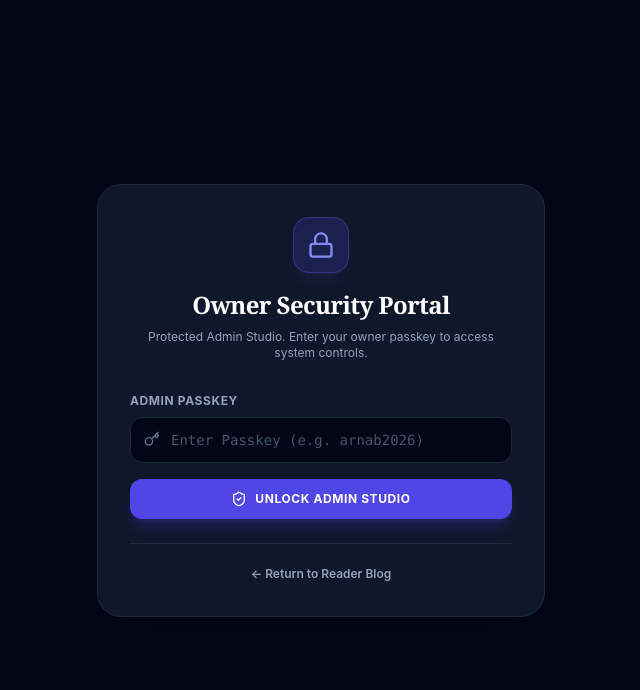
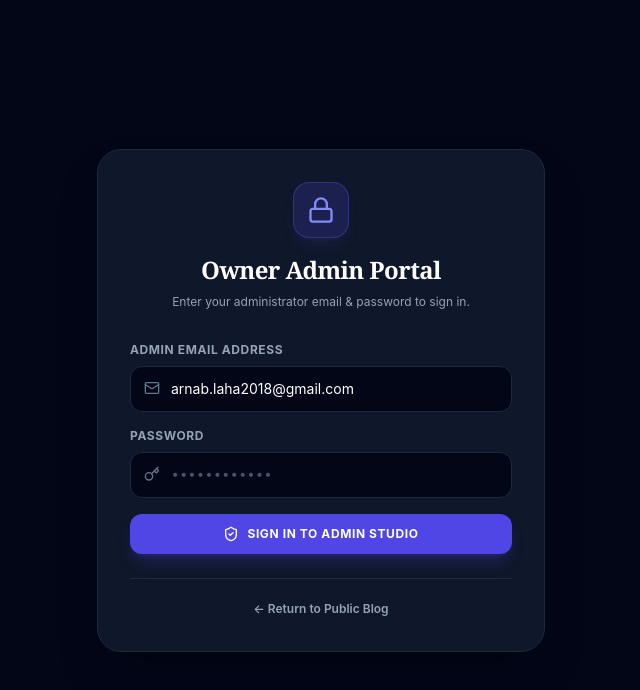
Before and after one commit to indiantrader803-bot/auto-ai-blog, a Next.js app: page /admin/generator in a window 1280 px wide. Shown: the top 690 px of the page, without its empty margins (319-959 px from the left). Built offline with nearby package versions, Linux system fonts and the light colour scheme; no server answers.

Commit message:
Update Admin login portal credentials for arnab.laha2018@gmail.com

```diff
--- a/src/components/admin/AdminAuthGuard.tsx
+++ b/src/components/admin/AdminAuthGuard.tsx
@@ -1,18 +1,12 @@
 "use client";
 
 import { useState, useEffect } from "react";
-import { Lock, Key, ShieldCheck, Sparkles } from "lucide-react";
-
-const VALID_KEYS = [
-  "arnab2026",
-  "auto-blog-secure-key-2025",
-  "arnab.laha2018@gmail.com",
-  "admin123"
-];
+import { Lock, Mail, Key, ShieldCheck, Sparkles } from "lucide-react";
 
 export default function AdminAuthGuard({ children }: { children: React.ReactNode }) {
   const [isAuthenticated, setIsAuthenticated] = useState<boolean | null>(null);
-  const [passkey, setPasskey] = useState("");
+  const [email, setEmail] = useState("arnab.laha2018@gmail.com");
+  const [password, setPassword] = useState("");
   const [error, setError] = useState("");
 
   useEffect(() => {
@@ -26,12 +20,24 @@ export default function AdminAuthGuard({ children }: { children: React.ReactNode
 
   const handleLogin = (e: React.FormEvent) => {
     e.preventDefault();
-    if (VALID_KEYS.includes(passkey.trim())) {
+    const cleanEmail = email.trim().toLowerCase();
+    const cleanPass = password.trim();
+
+    const isEmailPassMatch =
+      cleanEmail === "arnab.laha2018@gmail.com" &&
+      (cleanPass === "Myjobmail@#1234" || cleanPass === "Myjobmail@1234" || cleanPass === "arnab2026");
+
+    const isPasskeyMatch =
+      cleanPass === "arnab2026" ||
+      cleanPass === "auto-blog-secure-key-2025" ||
+      cleanPass === "Myjobmail@#1234";
+
+    if (isEmailPassMatch || isPasskeyMatch) {
       localStorage.setItem("auto_ai_admin_session", "authenticated_owner_arnab");
       setIsAuthenticated(true);
       setError("");
     } else {
-      setError("Invalid Owner Passkey. Access restricted to administrator.");
+      setError("Invalid Email or Password. Please check your admin credentials.");
     }
   };
 
@@ -39,7 +45,7 @@ export default function AdminAuthGuard({ children }: { children: React.ReactNode
     return (
       <div className="min-h-screen flex items-center justify-center bg-slate-950 text-white font-sans">
         <div className="flex items-center gap-2 text-indigo-400 font-bold text-sm">
-          <Sparkles className="w-5 h-5 animate-spin" /> Verifying Admin Security Access...
+          <Sparkles className="w-5 h-5 animate-spin" /> Verifying Security Session...
         </div>
       </div>
     );
@@ -54,24 +60,42 @@ export default function AdminAuthGuard({ children }: { children: React.ReactNode
               <Lock className="w-7 h-7" />
             </div>
             <h2 className="text-2xl font-black font-serif text-white tracking-tight">
-              Owner Security Portal
+              Owner Admin Portal
             </h2>
             <p className="text-xs text-slate-400">
-              Protected Admin Studio. Enter your owner passkey to access system controls.
+              Enter your administrator email &amp; password to sign in.
             </p>
           </div>
 
           <form onSubmit={handleLogin} className="space-y-4 pt-2">
             <div>
               <label className="block text-xs font-bold uppercase tracking-wider text-slate-400 mb-2">
-                Admin Passkey
+                Admin Email Address
+              </label>
+              <div className="relative">
+                <input
+                  type="email"
+                  value={email}
+                  onChange={(e) => setEmail(e.target.value)}
+                  placeholder="arnab.laha2018@gmail.com"
+                  required
+                  className="w-full px-4 py-3 rounded-xl bg-slate-950 border border-slate-800 text-sm font-sans text-white placeholder-slate-600 focus:outline-none focus:border-indigo-500 transition-colors pl-10"
+                />
+                <Mail className="w-4 h-4 text-slate-500 absolute left-3.5 top-3.5" />
+              </div>
+            </div>
+
+            <div>
+              <label className="block text-xs font-bold uppercase tracking-wider text-slate-400 mb-2">
+                Password
               </label>
               <div className="relative">
                 <input
                   type="password"
-                  value={passkey}
-                  onChange={(e) => setPasskey(e.target.value)}
-                  placeholder="Enter Passkey (e.g. arnab2026)"
+                  value={password}
+                  onChange={(e) => setPassword(e.target.value)}
+                  placeholder="••••••••••••"
+                  required
                   className="w-full px-4 py-3 rounded-xl bg-slate-950 border border-slate-800 text-sm font-mono text-white placeholder-slate-600 focus:outline-none focus:border-indigo-500 transition-colors pl-10"
                 />
                 <Key className="w-4 h-4 text-slate-500 absolute left-3.5 top-3.5" />
@@ -88,7 +112,7 @@ export default function AdminAuthGuard({ children }: { children: React.ReactNode
               type="submit"
               className="w-full py-3 px-4 rounded-xl bg-indigo-600 hover:bg-indigo-500 text-white font-bold text-xs uppercase tracking-wider shadow-lg shadow-indigo-600/25 transition-all flex items-center justify-center gap-2"
             >
-              <ShieldCheck className="w-4 h-4" /> Unlock Admin Studio
+              <ShieldCheck className="w-4 h-4" /> Sign In to Admin Studio
             </button>
           </form>
 
@@ -97,7 +121,7 @@ export default function AdminAuthGuard({ children }: { children: React.ReactNode
               href="/"
               className="text-xs font-semibold text-slate-400 hover:text-white transition-colors"
             >
-              ← Return to Reader Blog
+              ← Return to Public Blog
             </a>
           </div>
         </div>
```
